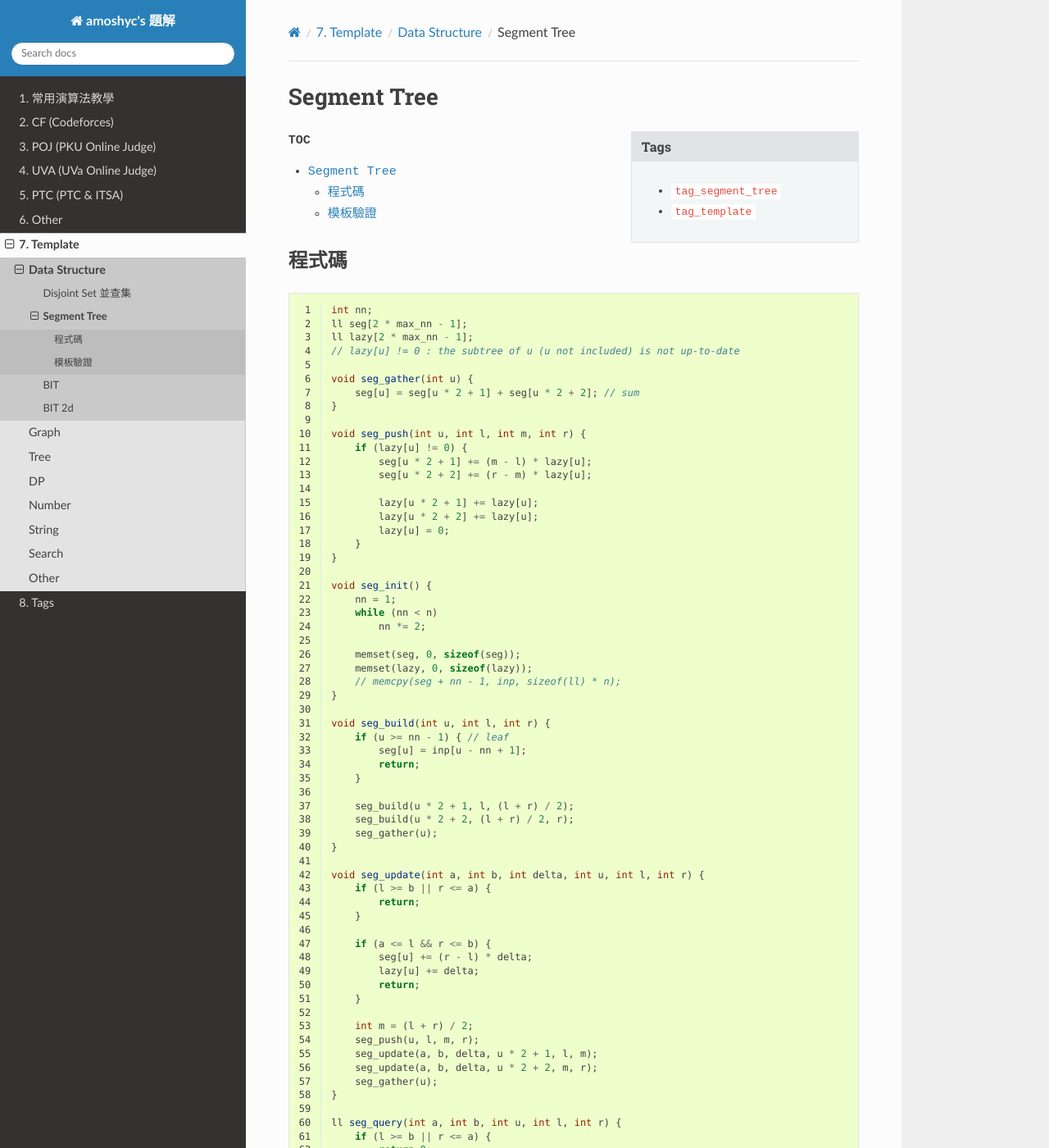
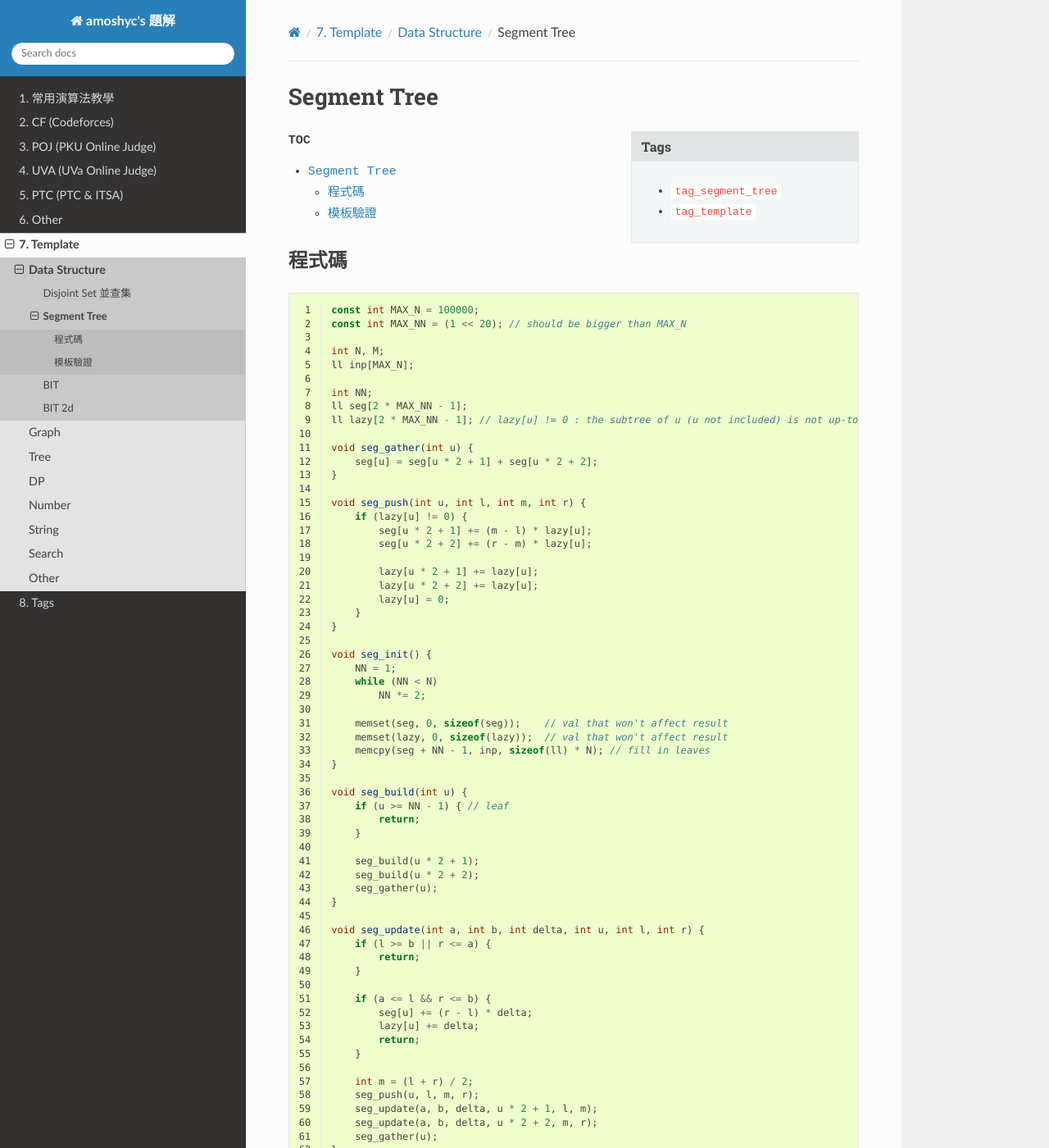
Before and after one commit to amoshyc/ojsolution, a Sphinx documentation site: the page built from docs/source/template/ds/seg.rst, in a window 1280 px wide and 1400 px high. Shown: the whole window at 82% size. Built offline with Sphinx 7.4.7 and the Read the Docs theme 2.0.0, drawn with Linux system fonts in a browser that asks for light colours; some web fonts are replaced; pages that are not in the unit, such as notebooks, are missing from menus; some of the changed text lies outside the part shown.

Commit message:
Fix template segment tree

```diff
--- a/docs/source/template/ds/seg.rst
+++ b/docs/source/template/ds/seg.rst
@@ -17,13 +17,18 @@ Segment Tree
 .. code-block:: cpp
     :linenos:
 
-    int nn;
-    ll seg[2 * max_nn - 1];
-    ll lazy[2 * max_nn - 1];
-    // lazy[u] != 0 : the subtree of u (u not included) is not up-to-date
+    const int MAX_N = 100000;
+    const int MAX_NN = (1 << 20); // should be bigger than MAX_N
+
+    int N, M;
+    ll inp[MAX_N];
+
+    int NN;
+    ll seg[2 * MAX_NN - 1];
+    ll lazy[2 * MAX_NN - 1]; // lazy[u] != 0 : the subtree of u (u not included) is not up-to-date
 
     void seg_gather(int u) {
-        seg[u] = seg[u * 2 + 1] + seg[u * 2 + 2]; // sum
+        seg[u] = seg[u * 2 + 1] + seg[u * 2 + 2];
     }
 
     void seg_push(int u, int l, int m, int r) {
@@ -38,23 +43,22 @@ Segment Tree
     }
 
     void seg_init() {
-        nn = 1;
-        while (nn < n)
-            nn *= 2;
+        NN = 1;
+        while (NN < N)
+            NN *= 2;
 
-        memset(seg, 0, sizeof(seg));
-        memset(lazy, 0, sizeof(lazy));
-        // memcpy(seg + nn - 1, inp, sizeof(ll) * n);
+        memset(seg, 0, sizeof(seg));    // val that won't affect result
+        memset(lazy, 0, sizeof(lazy));  // val that won't affect result
+        memcpy(seg + NN - 1, inp, sizeof(ll) * N); // fill in leaves
     }
 
-    void seg_build(int u, int l, int r) {
-        if (u >= nn - 1) { // leaf
-            seg[u] = inp[u - nn + 1];
+    void seg_build(int u) {
+        if (u >= NN - 1) { // leaf
             return;
         }
 
-        seg_build(u * 2 + 1, l, (l + r) / 2);
-        seg_build(u * 2 + 2, (l + r) / 2, r);
+        seg_build(u * 2 + 1);
+        seg_build(u * 2 + 2);
         seg_gather(u);
     }
 
@@ -99,4 +103,4 @@ Segment Tree
 模板驗證
 ************************
 
-`poj3468 <https://ideone.com/PBzsZ8>`_
+`poj3468 <http://codepad.org/ITp1iOPE>`_
```
